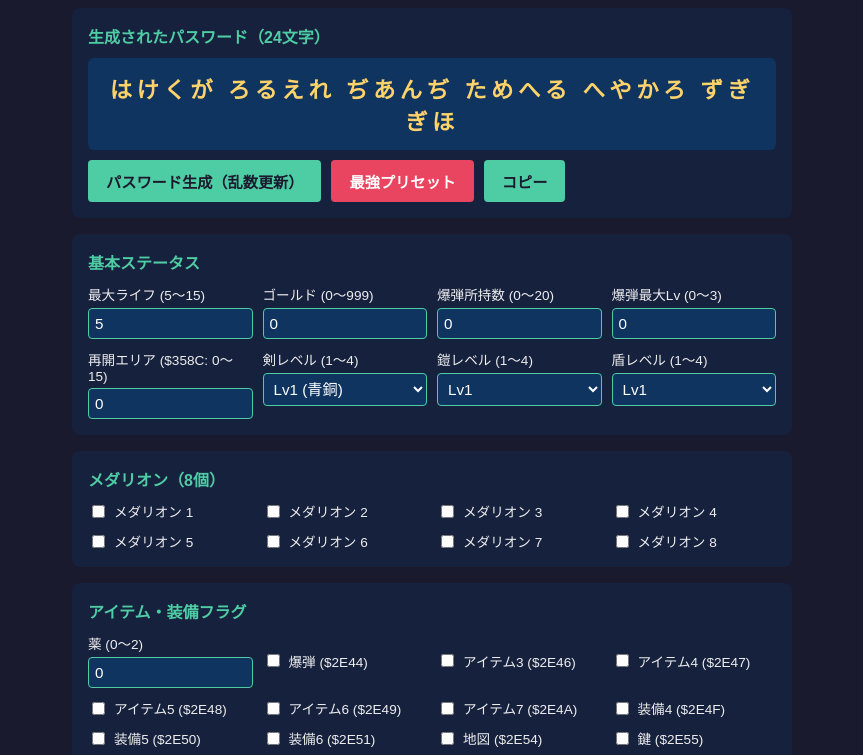
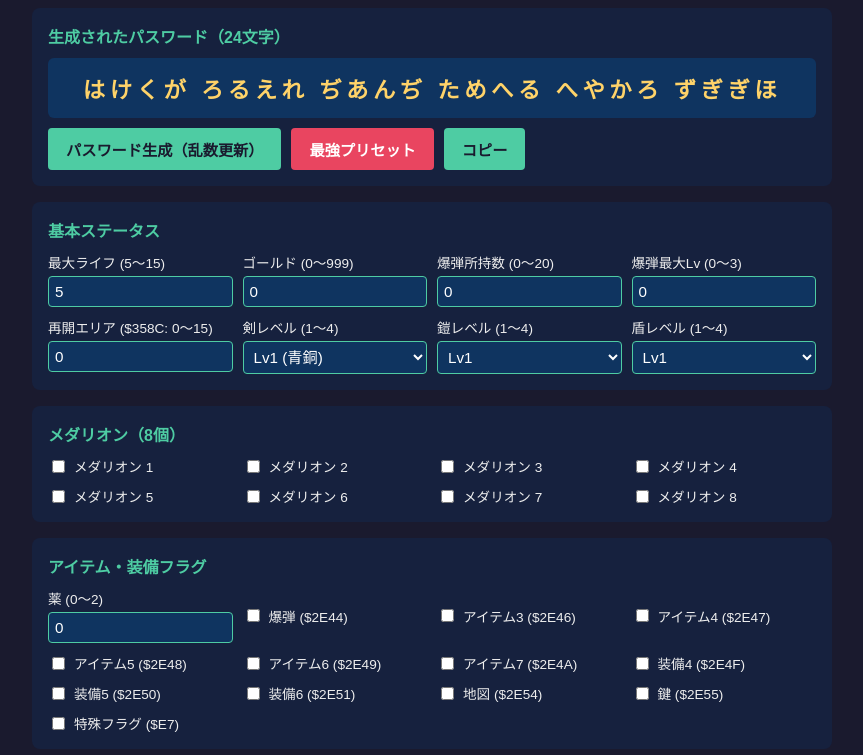
Before and after one commit to keigox68000/neutopia-pw, a plain HTML site: page index.html in a window 1280 px wide. Shown: the part 67-822 px from the top of the page, without its empty margins (208-1071 px from the left). Drawn offline with Linux system fonts and the light colour scheme.

```diff
--- a/index.html
+++ b/index.html
@@ -4,7 +4,7 @@
 <meta charset="UTF-8">
 <title>ニュートピア パスワード生成＆解析ツール</title>
 <style>
-  body { font-family: sans-serif; background: #1a1a2e; color: #eee; max-width: 720px; margin: 20px auto; padding: 0 16px; }
+  body { font-family: sans-serif; background: #1a1a2e; color: #eee; max-width: 800px; margin: 20px auto; padding: 0 16px; }
   h1 { font-size: 1.4rem; border-bottom: 2px solid #4ecca3; padding-bottom: 6px; }
   .card { background: #16213e; border-radius: 8px; padding: 16px; margin-bottom: 16px; }
   .grid { display: grid; grid-template-columns: repeat(auto-fill, minmax(160px, 1fr)); gap: 10px; }
```
